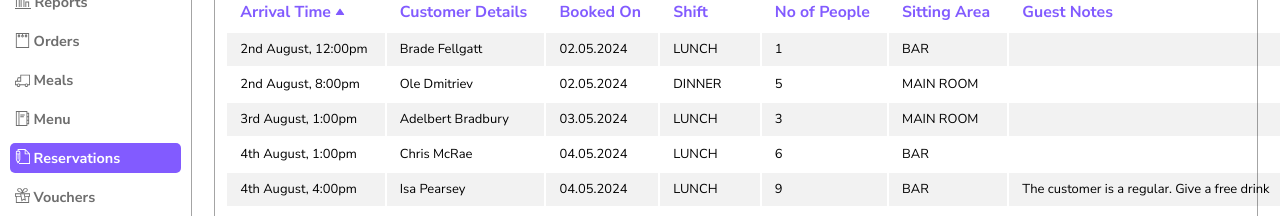
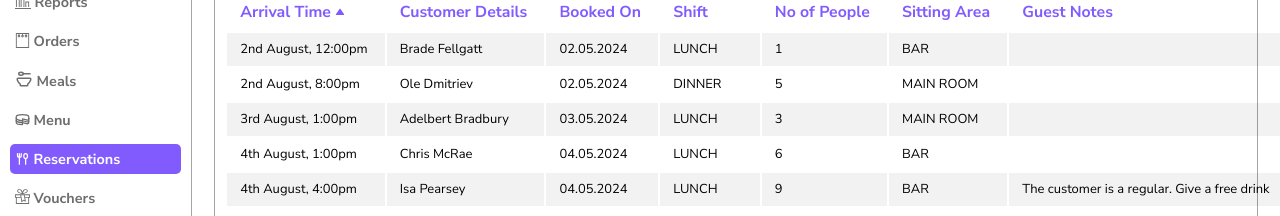
Before and after one commit to MandelaMan/resturant_bookings, a React (Vite) app: page / in a window 1280 px wide. Shown: the part 160-376 px from the top of the page. Built offline with nearby package versions, Linux system fonts and the light colour scheme.

Commit message:
updates to menu item

```diff
--- a/src/components/SidebarMenu.jsx
+++ b/src/components/SidebarMenu.jsx
@@ -1,5 +1,6 @@
 import logo from "../assets/logo.png"
 import { TfiHome, TfiAgenda , TfiNotepad, TfiBarChartAlt, TfiSettings, TfiLayers , TfiHelpAlt , TfiTruck , TfiGift , TfiWrite  } from "react-icons/tfi";
+import { TbBowlSpoon , TbBrandCakephp , TbToolsKitchen3 } from "react-icons/tb";
 
 const SidebarMenu = () => {
   return (
@@ -12,9 +13,9 @@ const SidebarMenu = () => {
           <li><TfiHome size={15} style={{ marginBottom: "-1%" , fontWeight: 700}}/> Dasboard</li>
           <li><TfiBarChartAlt  size={16} style={{ marginBottom: "-1%" , fontWeight: 700}}/> Reports</li>
           <li><TfiNotepad size={15} style={{ marginBottom: "-1%" , fontWeight: 700}}/> Orders</li>
-          <li><TfiTruck size={15} style={{ marginBottom: "-1%" , fontWeight: 700}}/> Meals</li>
-          <li><TfiAgenda size={15} style={{ marginBottom: "-1%" , fontWeight: 700}}/> Menu</li>
-          <li className="active"><TfiWrite size={15} style={{ marginBottom: "-1%" , fontWeight: 700}}/> Reservations</li>
+          <li><TbBowlSpoon  size={18} style={{ marginBottom: "-1%" , fontWeight: 700}}/> Meals</li>
+          <li><TbBrandCakephp size={15} style={{ marginBottom: "-1%" , fontWeight: 700}}/> Menu</li>
+          <li className="active"><TbToolsKitchen3  size={15} style={{ marginBottom: "-1%" , fontWeight: 700}}/> Reservations</li>
           <li><TfiGift  size={15} style={{ marginBottom: "-0.5%" , fontWeight: 700}}/> Vouchers</li>
           <li><TfiTruck size={15} style={{ marginBottom: "-1%" , fontWeight: 700}}/> Suppliers</li>
         </ul>
```
